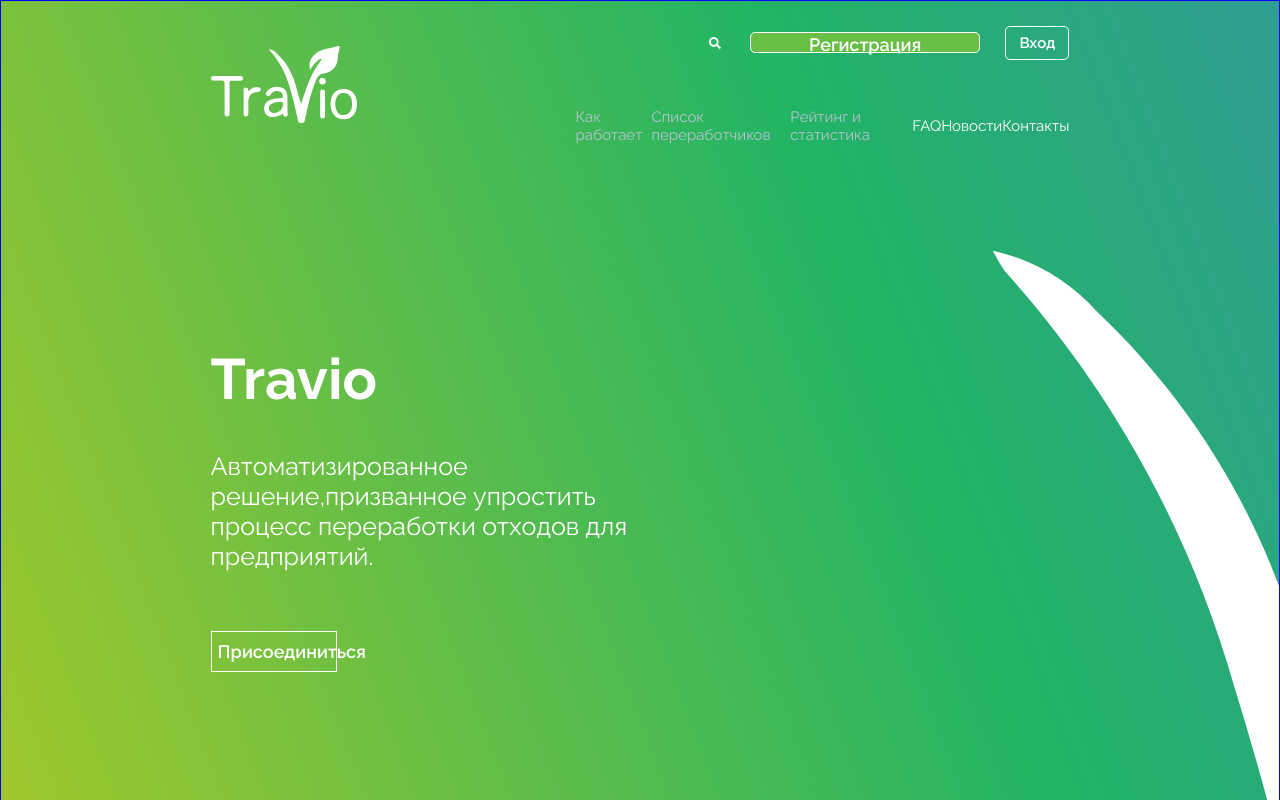
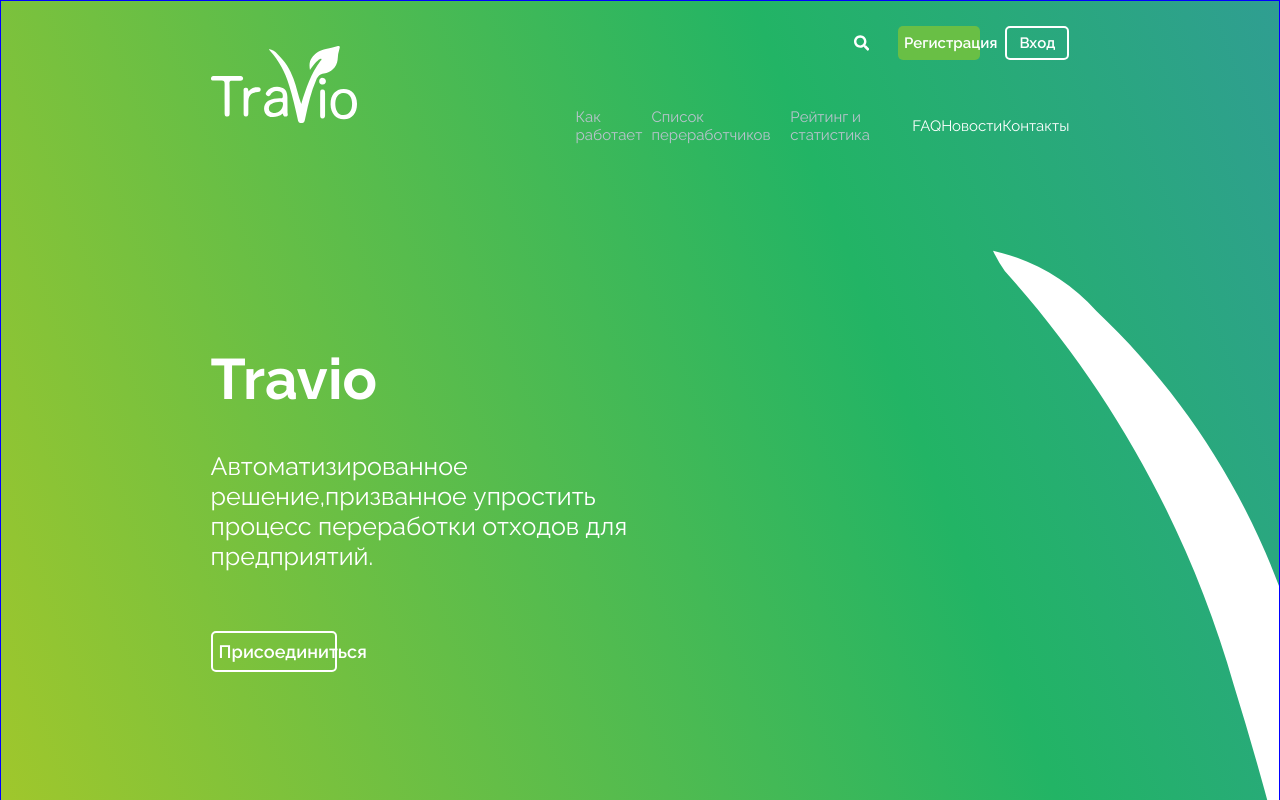
Before and after one commit to Anna-Bav/travio-new, a React (Create React App) app: page / in a window 1280 px wide. Shown: the top 800 px of the page. Built offline with nearby package versions, Linux system fonts and the light colour scheme.

Commit message:
change header block

```diff
--- a/src/components/landing/header/Header.css
+++ b/src/components/landing/header/Header.css
@@ -16,22 +16,30 @@
   flex-direction: column;
   align-items: center;
 }
-.header_inner {
+.header_inn1 {
   width: 67.2%;
   height: 100%;
+  display: flex;
+  justify-content: space-between;
+  align-items: center;
 }
 .header_inner1 {
   width: 100%;
   height: 19.6%;
   display: flex;
-  justify-content: space-between;
-  align-items: center;
+  justify-content: center;
+}
+.header_inner1:hover {
+  background: #ffffff;
 }
 .logo {
   width: 11.3%;
   height: 100%;
   display: flex;
   align-items: center;
+}
+.logo img:hover {
+  color: #69bf45;
 }
 .nav {
   width: 57.5%;
@@ -46,9 +54,47 @@
   align-items: center;
   justify-content: end;
 }
+.input_search {
+  width: 68.6%;
+  height: 40.7%;
+  display: flex;
+  justify-content: space-between;
+  align-items: center;
+}
+.input_search input {
+  background-color: transparent;
+  border: none;
+  width: 97.6%;
+  height: 100%;
+}
+
+.header_inner1:hover .input_search {
+  border: 2px solid #398eb1;
+  box-sizing: border-box;
+  border-radius: 5px;
+}
+.header_inner1:hover .input_search input {
+  border: none;
+  background-color: transparent;
+  width: 97.6%;
+  height: 100%;
+}
+.input_search input:focus{
+border: none;
+}
+.input_search input::placeholder {
+  color: transparent;
+}
+.header_inner1:hover .input_search input::placeholder {
+  color: #cccccc;
+}
+
 .imgSearch {
-  width: 2.4%;
+  /* width: 2.4%; */
   color: #ffffff;
+}
+.header_inner1:hover .imgSearch {
+  color: #398eb1;
 }
 .reg_btn {
   width: 16.7%;
@@ -59,8 +105,8 @@
   font-size: 15px;
   font-style: normal;
   line-height: 18px;
-  background-color: transparent;
-  border: 1px solid #ffffff;
+  background-color: #69bf45;
+  border: none;
   border-radius: 5px;
   cursor: pointer;
   margin-left: 5.8%;
@@ -75,15 +121,21 @@
   font-style: normal;
   line-height: 18px;
   background-color: transparent;
-  border: 1px solid #ffffff;
+  border: 2px solid #ffffff;
   border-radius: 5px;
   cursor: pointer;
   margin-left: 25px;
 }
-.reg_btn:hover, .log_btn:hover{
+.header_inner1:hover .log_btn{
+  background-color: #ffffff;
+  border: 2px solid #398eb1;
+  color: #398eb1;
+}
+.header_inner1:hover .log_btn:hover {
   color: #ffffff;
-  background-color: #69BF45;
-  border:none;
+  background-color: #398eb1;
+  border: none;
+
 }
 .navs {
   width: 100%;
@@ -101,10 +153,10 @@
   line-height: 18px;
   cursor: pointer;
 }
-.navs1:hover {
-  color: #ffffff;
+.header_inner1:hover .navs1:hover {
+  color: #398eb1;
   font-weight: 600;
-  border-bottom: 1px solid #ffffff;
+  border-bottom: 2px solid #398eb1;
 }
 .navs2 {
   color: #ffffff;
@@ -115,13 +167,28 @@
   line-height: 18px;
   cursor: pointer;
 }
+.header_inner1:hover .navs2{
+  color: #398eb1;
+}
+.header_inner1:hover .navs2:hover{
+  border-bottom: 2px solid #398eb1;
+}
 .header_inner2 {
   width: 100%;
   height: 80.4%;
   display: flex;
+  justify-content: center;
+  /* flex-direction: column;
+  align-items: start;
+  justify-content: center; */
+}
+.header_inn2 {
+  width: 67.2%;
+  height: 100%;
+  display: flex;
   flex-direction: column;
+  justify-content: center;
   align-items: start;
-  justify-content: center;
 }
 .travio {
   color: #ffffff;
@@ -142,9 +209,9 @@
   line-height: 30px;
   margin-bottom: 7%;
 }
-.join{
-    width:14.7%;
-    height:6%;
+.join {
+  width: 14.7%;
+  height: 6%;
   color: #ffffff;
   font-family: "Raleway", sans-serif;
   font-weight: 600;
@@ -152,6 +219,12 @@
   font-style: normal;
   line-height: 21.6px;
   background-color: transparent;
-    border: 1px solid #ffffff;
+  border: 2px solid #ffffff;
   cursor: pointer;
+  border-radius: 5px;
 }
+.join:hover {
+  color: #ffffff;
+  background-color: #398eb1;
+  border: none;
+}
--- a/src/components/landing/header/Header.js
+++ b/src/components/landing/header/Header.js
@@ -8,9 +8,11 @@
     return(
 
          <div className='header'>
-           <div className='header_inner'>
+           {/* <div className='header_inner'> */}
 
                <div className='header_inner1'>
+
+               <div className='header_inn1'>
 
                    <div className='logo'>
                    <img src='/images/logo.svg'/>
@@ -19,7 +21,8 @@
                    <div className='nav'>
 
                        <div className='search'>
-                       <FaSearch className='imgSearch'/>
+                       <div className='input_search'><input type='text' placeholder='Поиск' />
+                       <FaSearch className='imgSearch'/></div>
                        <button className='reg_btn'>Регистрация</button>
                        <Link to='/login'><button className='log_btn'>Вход</button></Link>
                        </div>
@@ -34,21 +37,24 @@
                        </div>
 
                    </div>
+                   </div>
 
                </div>
 
                <div className='header_inner2'>
+               <div className='header_inn2'>
                    <div className='travio'>Travio</div>
                    <div className='opis'>Автоматизированное решение,призванное упростить процесс переработки отходов для предприятий.</div>
                     <button className='join'>Присоединиться</button>
                </div>
+            </div>
 
            </div>
 
 
 
-            {/* <Link to='/login'><button className='log_btn'>Вход</button></Link> */}
-         </div>
+
+
 
 
 
--- a/src/components/landing/main/Main.css
+++ b/src/components/landing/main/Main.css
@@ -76,3 +76,6 @@
   display: flex;
   align-items: end;
 }
+.main_inner2 img {
+  width: 100%;
+}
--- a/src/components/landing/mission/Mission.css
+++ b/src/components/landing/mission/Mission.css
@@ -56,9 +56,9 @@
   cursor: pointer;
 }
 .mission_btn:hover {
-  background-color: #69bf45;
+  background-color: #398eb1;
   color: #ffffff;
-  border: none;
+  border: 2px solid #398eb1;
 }
 .mission_2 {
   width: 48.9%;
--- a/src/components/landing/news/News.css
+++ b/src/components/landing/news/News.css
@@ -48,7 +48,7 @@
   font-style: normal;
   line-height: 18px;
   background-color: #ffffff;
-  border: 1px solid #398eb1;
+  border: 2px solid #398eb1;
   cursor: pointer;
   border-radius: 5px;
 }
--- a/src/components/landing/work/Work.css
+++ b/src/components/landing/work/Work.css
@@ -12,7 +12,7 @@
   display: flex;
   flex-direction: column;
   align-items: center;
-  border-bottom: 1px solid #69bf45;
+  border-bottom: 2px solid #69bf45;
 }
 .work_inner {
   width: 100%;
@@ -32,7 +32,7 @@
   font-size: 41px;
   font-style: normal;
   line-height: 49.2px;
-  border-bottom: 1px solid #69bf45;
+  border-bottom: 2px solid #69bf45;
 }
 .work_inner1_inn {
   width: 67.2%;
@@ -80,7 +80,7 @@
   font-style: normal;
   line-height: 18px;
   background-color: transparent;
-  border: 1px solid #69bf45;
+  border: 2px solid #69bf45;
   border-radius: 5px;
   cursor: pointer;
 }
@@ -121,6 +121,11 @@
   line-height: 22px;
   cursor: pointer;
 }
+.simply_join:hover {
+  color: #ffffff;
+  background-color: #398eb1;
+  border: none;
+}
 .work_img {
   width: 57.4%;
   display: flex;
--- a/src/components/login/Login.css
+++ b/src/components/login/Login.css
@@ -142,16 +142,18 @@
   line-height: 37px;
   text-align: center;
 }
-.reg_btn {
+.reg_button {
   width: 46.7%;
   height: 24.8%;
   border-radius: 5px;
   background-color: #69bf45;
+  color: #ffffff;
   font-family: "Raleway", sans-serif;
   font-weight: 600;
   font-size: 18px;
   font-style: normal;
   line-height: 21.6px;
+  border: none;
   cursor: pointer;
 }
 /* .logo {
--- a/src/components/login/Login.js
+++ b/src/components/login/Login.js
@@ -98,7 +98,7 @@
 
                <div className='login_inner2'>
                <div className='reg_text'>Еще нет аккаунта? Зарегистрируйтесь в TRAV.IO!</div>
-               <button className='reg_btn'>Зарегистрироваться</button>
+               <button className='reg_button'>Зарегистрироваться</button>
                </div>
 
 
```
Also changed, not shown: src/components/landing/partners/Partners.css (+5 -5 lines). Lines whose indentation alone changed are shown as unchanged.
